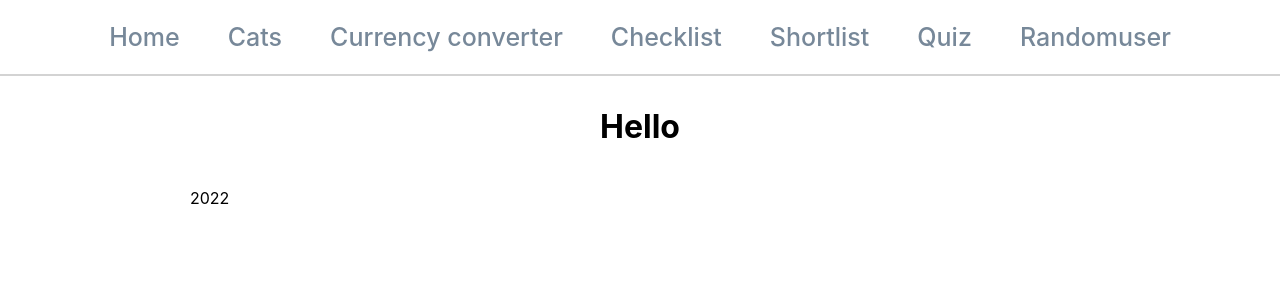
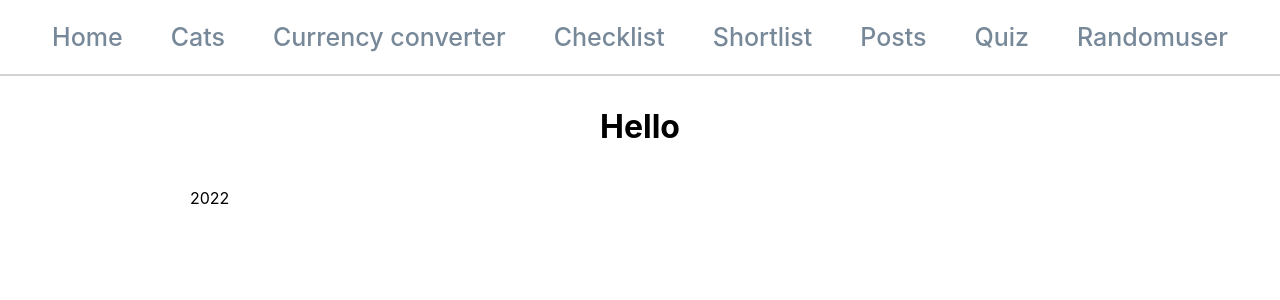
Before and after one commit to Yana-Yeg/react-examples, a React (Create React App) app: page / in a window 1280 px wide. Shown: the top 300 px of the page. Built offline with nearby package versions, Linux system fonts and the light colour scheme; the HTML template or start-up script is replaced by a standard one.

Commit message:
add posts

```diff
--- a/src/components/--navigation/Navigation/Nav.jsx
+++ b/src/components/--navigation/Navigation/Nav.jsx
@@ -12,6 +12,8 @@ const Nav = () => {
         <CustomeLink to="/converter">Currency converter</CustomeLink>
         <CustomeLink to="/checklist">Checklist</CustomeLink>
         <CustomeLink to="/shortlist">Shortlist</CustomeLink>
+        <CustomeLink to="/posts">Posts</CustomeLink>
+        {/* <CustomeLink to="/shortlist">Shortlist</CustomeLink> */}
 
         {/* or can use NavLink & className={style.link} */}
 
```
